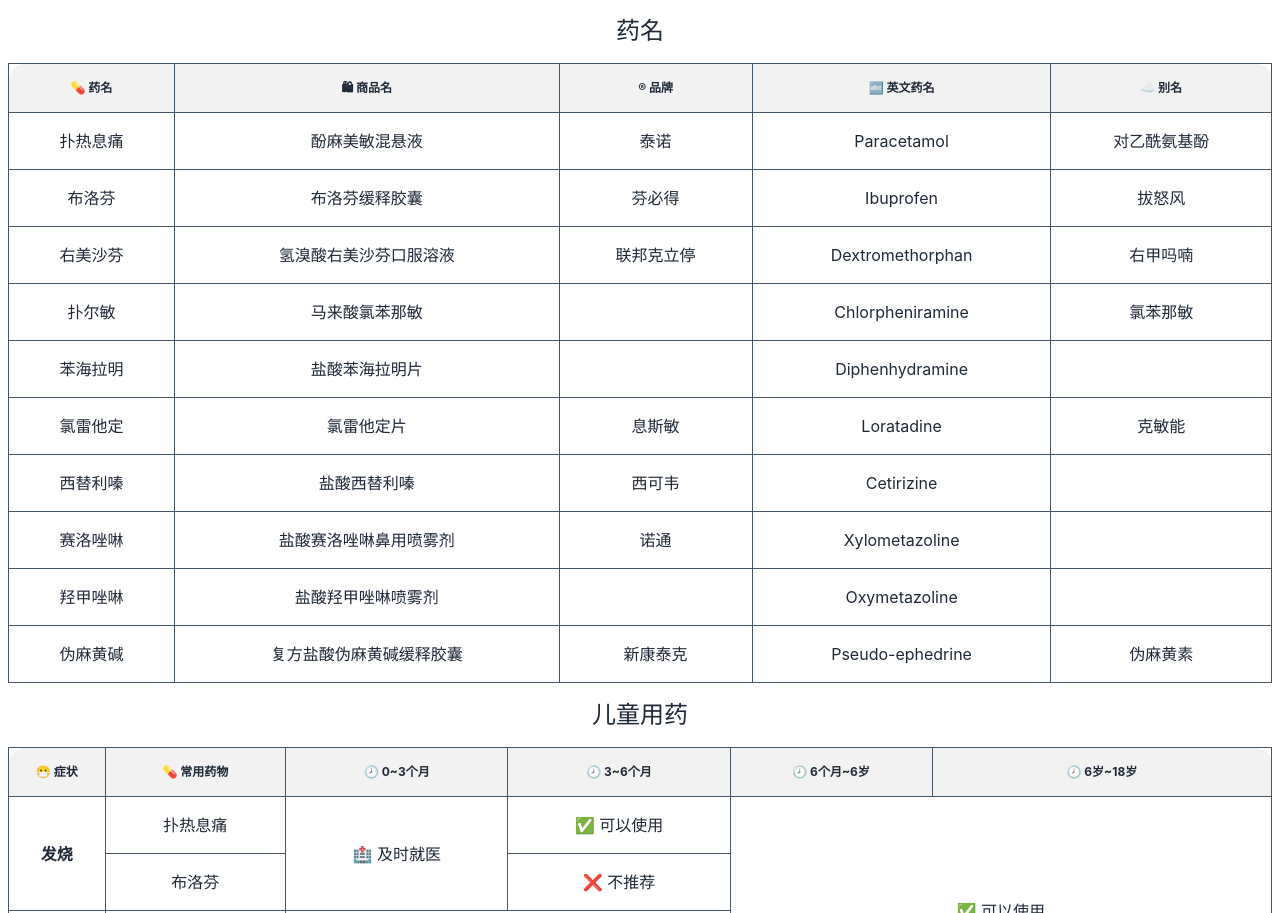
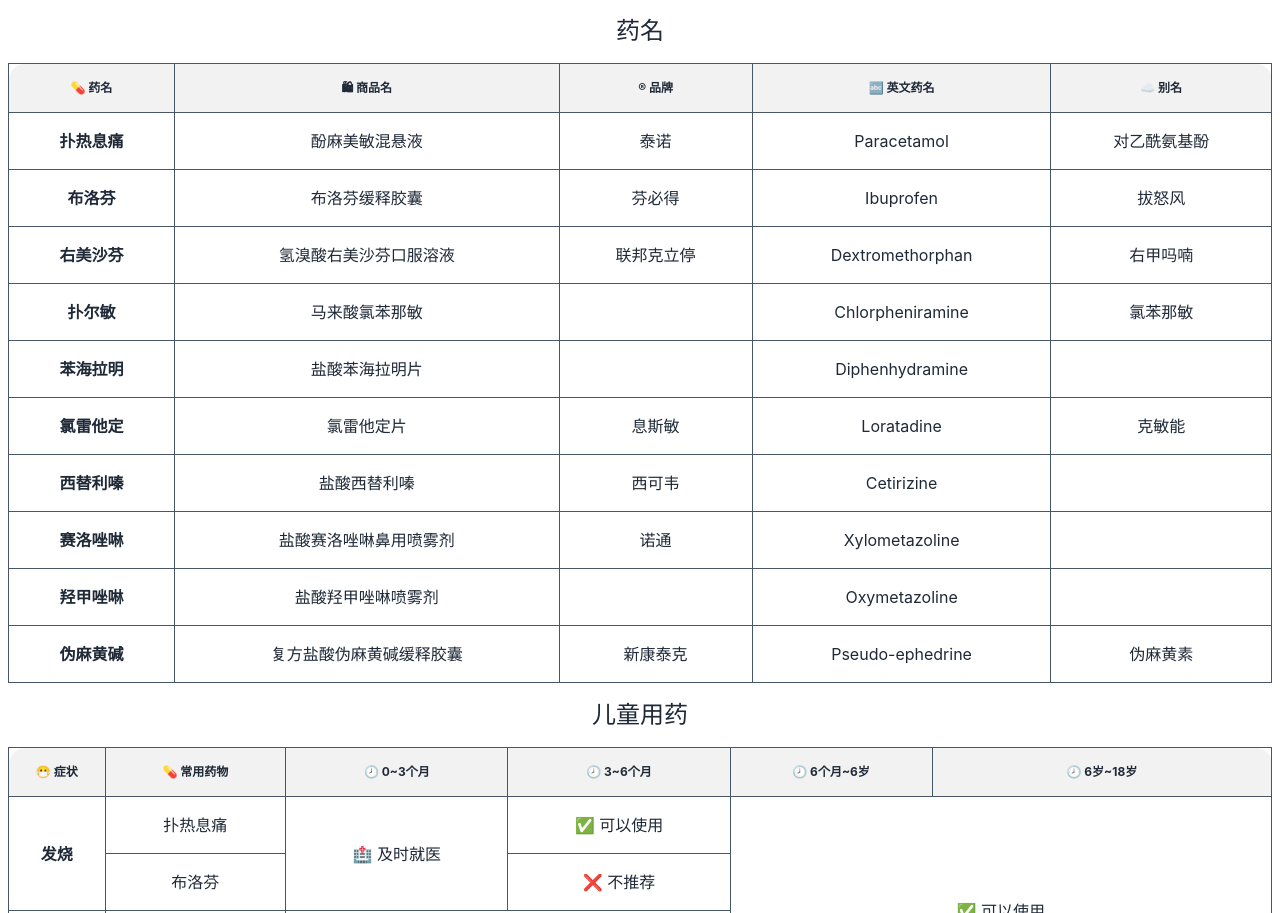
Before and after one commit to zcyc/medication-guide, a React (Vite) app: page / in a window 1280 px wide. Shown: the part 843-1756 px from the top of the page. Built offline with nearby package versions, Linux system fonts and the light colour scheme.

Commit message:
fix: table th

```diff
--- a/src/App.jsx
+++ b/src/App.jsx
@@ -154,70 +154,70 @@ function App() {
                     </thead>
                     <tbody>
                     <tr>
-                        <td className="border border-slate-600 text-center">扑热息痛</td>
+                        <th className="border border-slate-600 text-center">扑热息痛</th>
                         <td className="border border-slate-600 text-center">酚麻美敏混悬液</td>
                         <td className="border border-slate-600 text-center">泰诺</td>
                         <td className="border border-slate-600 text-center">Paracetamol</td>
                         <td className="border border-slate-600 text-center">对乙酰氨基酚</td>
                     </tr>
                     <tr>
-                        <td className="border border-slate-600 text-center">布洛芬</td>
+                        <th className="border border-slate-600 text-center">布洛芬</th>
                         <td className="border border-slate-600 text-center">布洛芬缓释胶囊</td>
                         <td className="border border-slate-600 text-center">芬必得</td>
                         <td className="border border-slate-600 text-center">Ibuprofen</td>
                         <td className="border border-slate-600 text-center">拔怒风</td>
                     </tr>
                     <tr>
-                        <td className="border border-slate-600 text-center">右美沙芬</td>
+                        <th className="border border-slate-600 text-center">右美沙芬</th>
                         <td className="border border-slate-600 text-center">氢溴酸右美沙芬口服溶液</td>
                         <td className="border border-slate-600 text-center">联邦克立停</td>
                         <td className="border border-slate-600 text-center">Dextromethorphan</td>
                         <td className="border border-slate-600 text-center">右甲吗喃</td>
                     </tr>
                     <tr>
-                        <td className="border border-slate-600 text-center">扑尔敏</td>
+                        <th className="border border-slate-600 text-center">扑尔敏</th>
                         <td className="border border-slate-600 text-center">马来酸氯苯那敏</td>
                         <td className="border border-slate-600 text-center"></td>
                         <td className="border border-slate-600 text-center">Chlorpheniramine</td>
                         <td className="border border-slate-600 text-center">氯苯那敏</td>
                     </tr>
                     <tr>
-                        <td className="border border-slate-600 text-center">苯海拉明</td>
+                        <th className="border border-slate-600 text-center">苯海拉明</th>
                         <td className="border border-slate-600 text-center">盐酸苯海拉明片</td>
                         <td className="border border-slate-600 text-center"></td>
                         <td className="border border-slate-600 text-center">Diphenhydramine</td>
                         <td className="border border-slate-600 text-center"></td>
                     </tr>
                     <tr>
-                        <td className="border border-slate-600 text-center">氯雷他定</td>
+                        <th className="border border-slate-600 text-center">氯雷他定</th>
                         <td className="border border-slate-600 text-center">氯雷他定片</td>
                         <td className="border border-slate-600 text-center">息斯敏</td>
                         <td className="border border-slate-600 text-center">Loratadine</td>
                         <td className="border border-slate-600 text-center">克敏能</td>
                     </tr>
                     <tr>
-                        <td className="border border-slate-600 text-center">西替利嗪</td>
+                        <th className="border border-slate-600 text-center">西替利嗪</th>
                         <td className="border border-slate-600 text-center">盐酸西替利嗪</td>
                         <td className="border border-slate-600 text-center">西可韦</td>
                         <td className="border border-slate-600 text-center">Cetirizine</td>
                         <td className="border border-slate-600 text-center"></td>
                     </tr>
                     <tr>
-                        <td className="border border-slate-600 text-center">赛洛唑啉</td>
+                        <th className="border border-slate-600 text-center">赛洛唑啉</th>
                         <td className="border border-slate-600 text-center">盐酸赛洛唑啉鼻用喷雾剂</td>
                         <td className="border border-slate-600 text-center">诺通</td>
                         <td className="border border-slate-600 text-center">Xylometazoline</td>
                         <td className="border border-slate-600 text-center"></td>
                     </tr>
                     <tr>
-                        <td className="border border-slate-600 text-center">羟甲唑啉</td>
+                        <th className="border border-slate-600 text-center">羟甲唑啉</th>
                         <td className="border border-slate-600 text-center">盐酸羟甲唑啉喷雾剂</td>
                         <td className="border border-slate-600 text-center"></td>
                         <td className="border border-slate-600 text-center">Oxymetazoline</td>
                         <td className="border border-slate-600 text-center"></td>
                     </tr>
                     <tr>
-                        <td className="border border-slate-600 text-center">伪麻黄碱</td>
+                        <th className="border border-slate-600 text-center">伪麻黄碱</th>
                         <td className="border border-slate-600 text-center">复方盐酸伪麻黄碱缓释胶囊</td>
                         <td className="border border-slate-600 text-center">新康泰克</td>
                         <td className="border border-slate-600 text-center">Pseudo-ephedrine</td>
```
